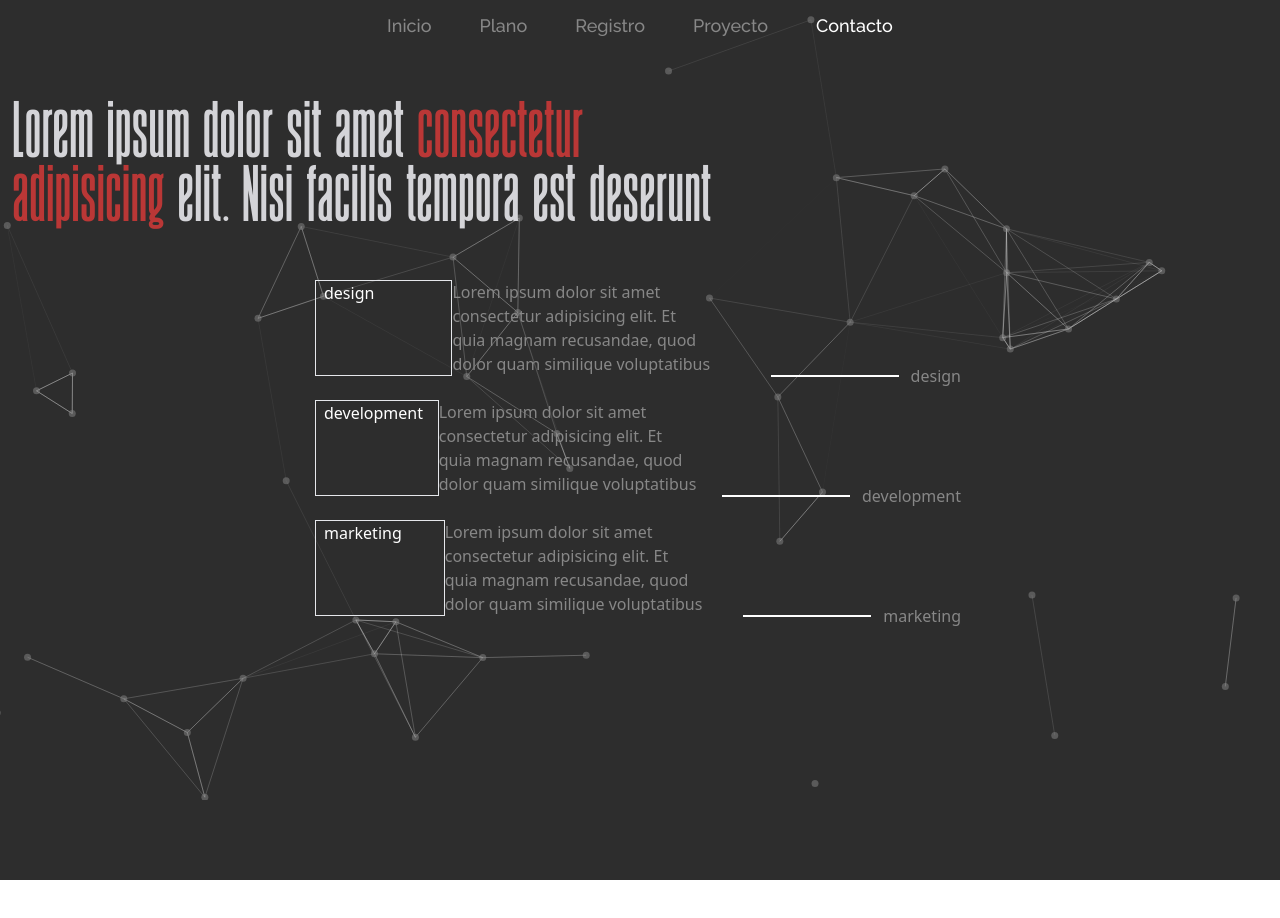
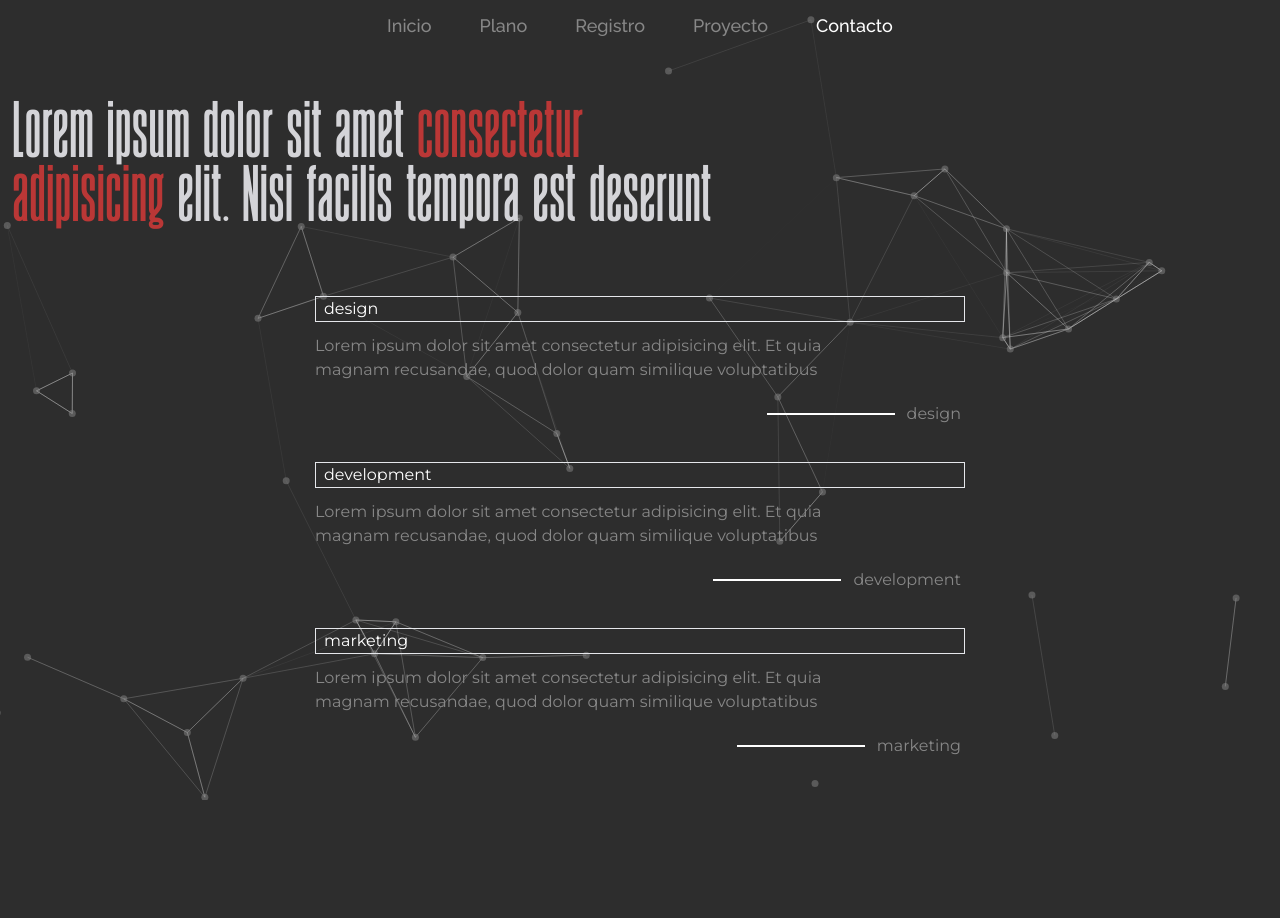
Before and after one commit to Najdorf12/gallery-app, a React (Vite) app: page /registro in a window 1280 px wide. Shown: the top 918 px of the page. Before the commit the page ends 880 px from the top, so only its background shows below. Built offline with nearby package versions, Linux system fonts and the light colour scheme.

Commit message:
add styles

```diff
--- a/src/pages/Registro.jsx
+++ b/src/pages/Registro.jsx
@@ -17,7 +17,7 @@ const registroData = [
 ];
 const Registro = () => {
   return (
-    <section className="relative  w-full min-h-screen z-40 flex flex-col  bg-blackCustom overflow-hidden">
+    <section className="relative  w-full min-h-screen z-40 flex flex-col  bg-blackCustom overflow-hidden pb-12">
       <TsParticlesBg />
       <Navbar />
       <div className="w-full h-[100dvh]  z-[550] relative flex flex-col mt-20 pt-4 ">
@@ -28,12 +28,12 @@ const Registro = () => {
             elit. Nisi facilis tempora est deserunt
           </p>
         </article>
-        <ul className=" py-12 flex flex-col justify-center items-center gap-2">
+        <ul className=" py-12 flex flex-col justify-center items-center gap-2 px-2">
           {registroData?.map((data, i) => (
-            <li key={i} className=" relative flex py-2 max-w-[650px]">
-              <p className="text-whiteCustom w-96 pl-2 border">{data?.name}</p>
-              <div className="text-grayCustom text-balance">{data?.data}</div>
-              <div className="absolute z-50 -bottom-3 right-1 flex gap-3 justify-center items-center md:relative md:self-end text-grayCustom">
+            <li key={i} className=" relative flex flex-col py-6 max-w-[650px] font-text2">
+              <p className="text-whiteCustom  pl-2 border">{data?.name}</p>
+              <div className="text-grayCustom text-balance mt-3">{data?.data}</div>
+              <div className="absolute z-50 -bottom-5 right-1 flex gap-3 justify-center items-center md:relative md:self-end text-grayCustom">
                 <div className="w-32 h-[2px] bg-whiteCustom"></div>
                 {data?.name}
               </div>
```
